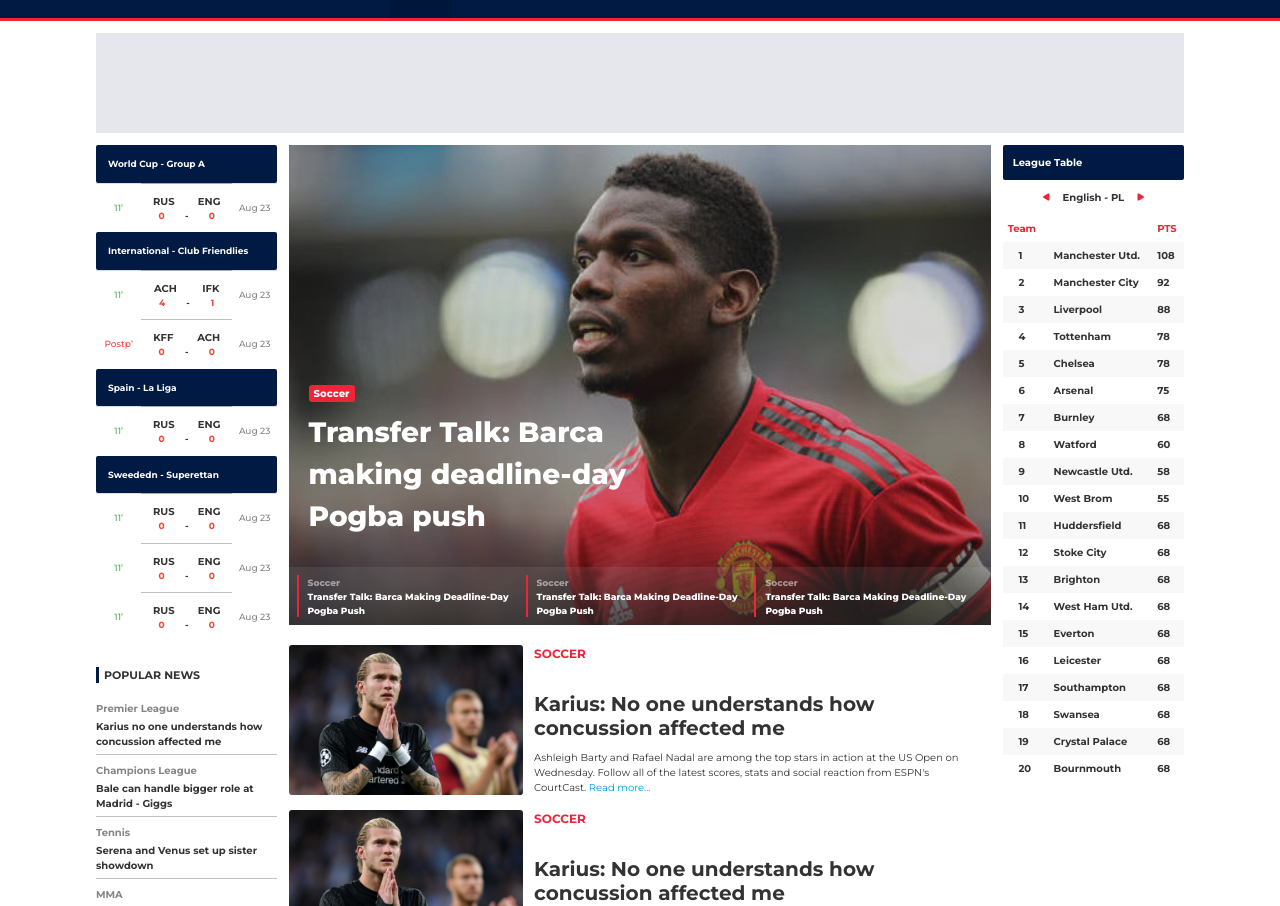
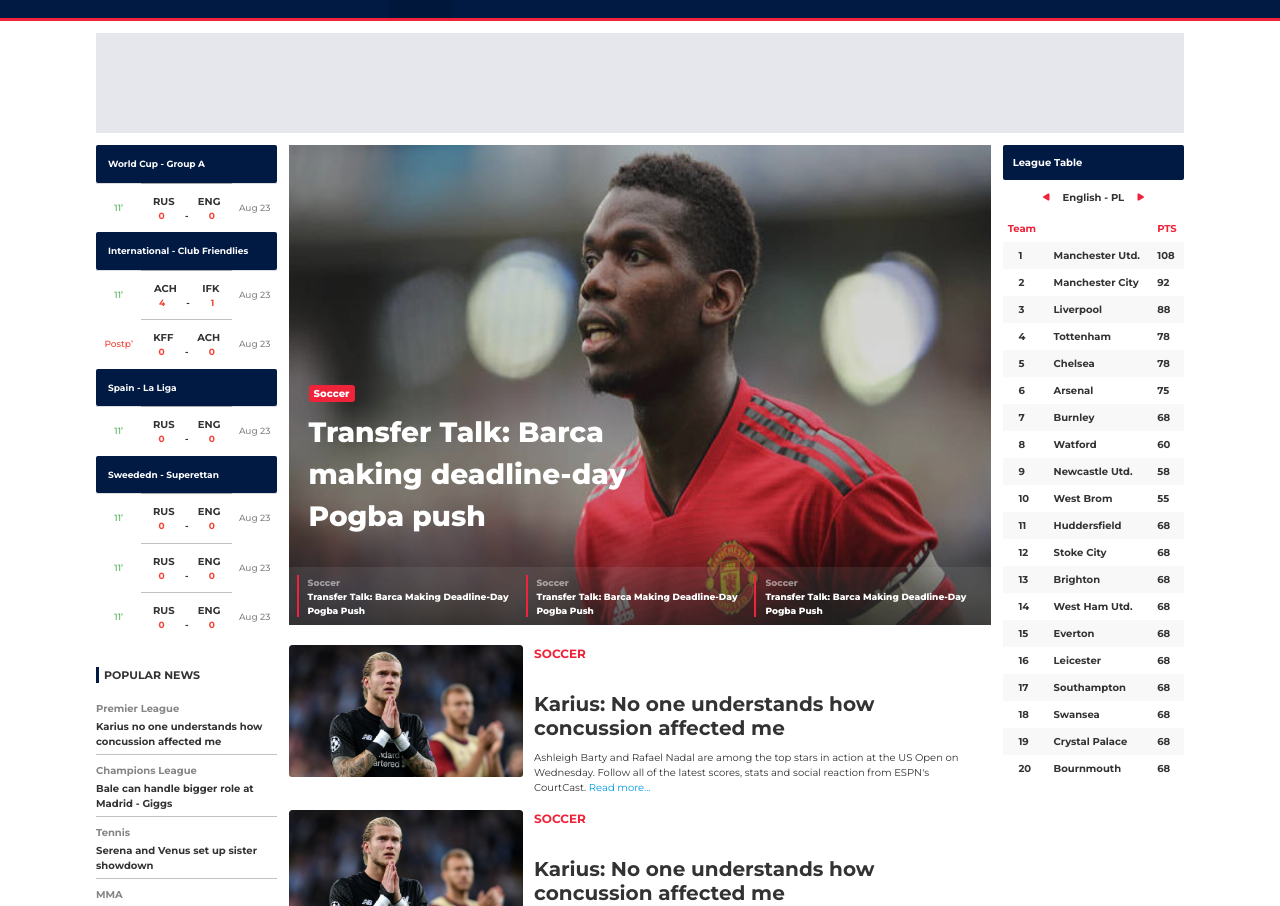
Before and after one commit to david-saint/sports, a website: page index.html in a window 1280 px wide. Shown: the part 46-952 px from the top of the page. Drawn offline with Linux system fonts and the light colour scheme; a web font is replaced by a local one.

Commit message:
Made some changes - No more BG-IMG use img tags

```diff
--- a/index.html
+++ b/index.html
@@ -276,6 +276,10 @@
       <main class="col m8">
         <!-- slide show -->
         <div class="slide-show">
+          <div class="img">
+            <div class="ovl"></div>
+            <img src="/images/3a546a87a666937e240c389f6c8bbe49.jpg" alt="">
+          </div>
           <div class="ab">
             <div class="content">
               <div class="context">
@@ -303,19 +307,8 @@
         <!-- end slide show -->
         <!-- news -->
         <div class="news">
-          <div class="col s12 m4 image"></div>
-          <div class="col s12 m8 bd">
-            <span class="label">Soccer</span>
-            <div class="content">
-              <h2>Karius: No one understands how concussion affected me</h2>
-              <p>Ashleigh Barty and Rafael Nadal are among the top stars in action at the US Open on Wednesday.  Follow all of the latest scores, stats and social reaction from ESPN's CourtCast. <a href="#!">Read more...</a></p>
-            </div>
-          </div>
-        </div>
-        <!-- end news -->
-        <!-- news -->
-        <div class="news">
           <div class="col s12 m4 image">
+            <img src="images/d87ce7d37f4aca78513a7272c91fa64e.jpg" alt="" class="responsive-img">
           </div>
           <div class="col s12 m8 bd">
             <span class="label">Soccer</span>
@@ -329,6 +322,21 @@
         <!-- news -->
         <div class="news">
           <div class="col s12 m4 image">
+            <img src="images/d87ce7d37f4aca78513a7272c91fa64e.jpg" alt="" class="responsive-img">
+          </div>
+          <div class="col s12 m8 bd">
+            <span class="label">Soccer</span>
+            <div class="content">
+              <h2>Karius: No one understands how concussion affected me</h2>
+              <p>Ashleigh Barty and Rafael Nadal are among the top stars in action at the US Open on Wednesday.  Follow all of the latest scores, stats and social reaction from ESPN's CourtCast. <a href="#!">Read more...</a></p>
+            </div>
+          </div>
+        </div>
+        <!-- end news -->
+        <!-- news -->
+        <div class="news">
+          <div class="col s12 m4 image">
+            <img src="images/asdfghkl.jpg" alt="" class="responsive-img">
           </div>
           <div class="col s12 m8 bd">
             <span class="label">Soccer</span>
--- a/package.json
+++ b/package.json
@@ -20,8 +20,8 @@
   },
   "homepage": "https://github.com/david-saint/sports#readme",
   "devDependencies": {
-    "browser-sync": "^2.24.7",
-    "browser-sync-webpack-plugin": "^2.0.1",
+    "browser-sync": "^2.26.3",
+    "browser-sync-webpack-plugin": "^2.2.2",
     "laravel-mix": "^2.1.14"
   }
 }
--- a/src/index.js
+++ b/src/index.js
@@ -2,4 +2,4 @@ require('materialize-css');
 
 require('./js/main.js');
 
-console.log('Hello, World');
+console.log('Hello Bitch');
--- a/src/styles/app.scss
+++ b/src/styles/app.scss
@@ -1,2 +1,2 @@
 @import './materialize.scss';
-@import './style.scss'
+@import './style.scss';
--- a/src/styles/style.scss
+++ b/src/styles/style.scss
@@ -4,11 +4,11 @@ $primary-color: #001A43;
 $secondary-color: #EF2339;
 
 body {
-	font-size: 10px;
-	font-family: 'Montserrat';
-	color: #333333;
-	margin: 0;
-	padding: 0;
+  font-size: 10px;
+  font-family: 'Montserrat';
+  color: #333333;
+  margin: 0;
+  padding: 0;
 }
 
 nav {
@@ -161,12 +161,27 @@ main {
     width: 100%;
     height: 480px;
     position: relative;
-    background: linear-gradient(0deg, rgba(51, 51, 51, 0.2), rgba(51, 51, 51, 0.2)), linear-gradient(180.1deg, rgba(0, 0, 0, 0) 77.07%, rgba(0, 0, 0, 0.7) 99.89%), url(../img/3a546a87a666937e240c389f6c8bbe49.jpg);
-    background-size: cover;
-    background-position: top center;
-    background-repeat: no-repeat;
     margin-bottom: 20px;
-
+    .img {
+      width: 100%;
+      height: 100%;
+      position: relative;
+      overflow: hidden;
+      .ovl {
+        position: absolute;
+        top: 0;
+        left: 0;
+        height: 100%;
+        width: 100%;
+        content: ' ';
+        background: linear-gradient(0deg, rgba(51, 51, 51, 0.2), rgba(51, 51, 51, 0.2)), linear-gradient(180.1deg, rgba(0, 0, 0, 0) 77.07%, rgba(0, 0, 0, 0.7) 99.89%);
+      }
+      img {
+        width: 100%;
+        height: auto;
+        min-height: 100%
+      }
+    }
     .ab {
       position: absolute;
       bottom: 0;
@@ -198,15 +213,23 @@ main {
   .news {
     height: 150px;
     margin-bottom: 15px;
+    display: flex;
+    flex-direction: row;
+    align-items: stretch;
 
     .image {
-      height: 100%;
-      background-repeat: no-repeat;
-      background-position: top center;
-      background-image: url(../img/d87ce7d37f4aca78513a7272c91fa64e.jpg);
       content: '';
       background-size: cover;
       border-radius: 3px;
+      overflow: hidden;
+      align-items: center;
+      justify-content: center;
+      padding: 0;
+      img {
+        border-radius: 3px;
+        width: 100%;
+        height: auto;
+      }
     }
     .bd {
       display: flex;
@@ -256,12 +279,28 @@ section.rs {
   width: 100%;
   height: calc(100vh - 64px);
   position: relative;
-  background: linear-gradient(0deg, rgba(51, 51, 51, 0.2), rgba(51, 51, 51, 0.2)), linear-gradient(180.1deg, rgba(0, 0, 0, 0) 77.07%, rgba(0, 0, 0, 0.7) 99.89%), url(../img/3a546a87a666937e240c389f6c8bbe49.jpg);
-  background-size: cover;
-  background-position: top center;
-  background-repeat: no-repeat;
   margin-bottom: 10px;
 
+  .img {
+    width: 100%;
+    height: 100%;
+    position: relative;
+    overflow: hidden;
+    .ovl {
+      position: absolute;
+      top: 0;
+      left: 0;
+      height: 100%;
+      width: 100%;
+      content: ' ';
+      background: linear-gradient(0deg, rgba(51, 51, 51, 0.2), rgba(51, 51, 51, 0.2)), linear-gradient(180.1deg, rgba(0, 0, 0, 0) 77.07%, rgba(0, 0, 0, 0.7) 99.89%);
+    }
+    img {
+      width: 100%;
+      height: auto;
+      min-height: 100%
+    }
+  }
   .ab {
     position: absolute;
     bottom: 0;
```
Also changed, not shown: single.html (+4 -0 lines), dist/app.css, dist/index.js, dist/mix-manifest.json (deleted), images/asdfghkl.jpg (added), 2 other files.
